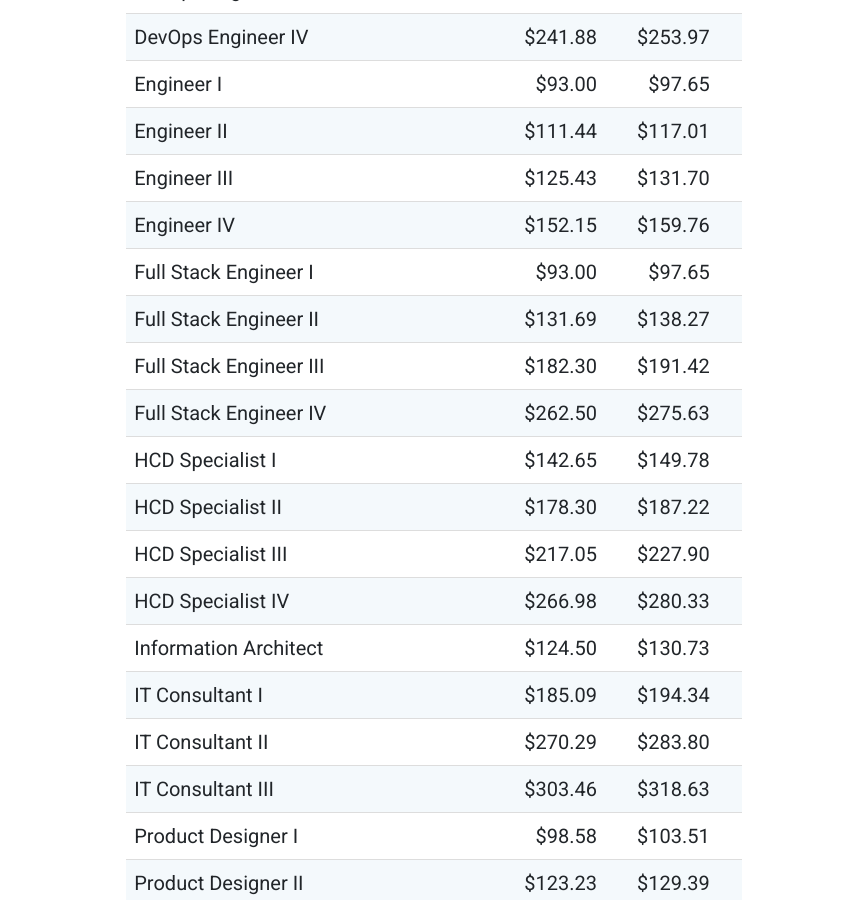
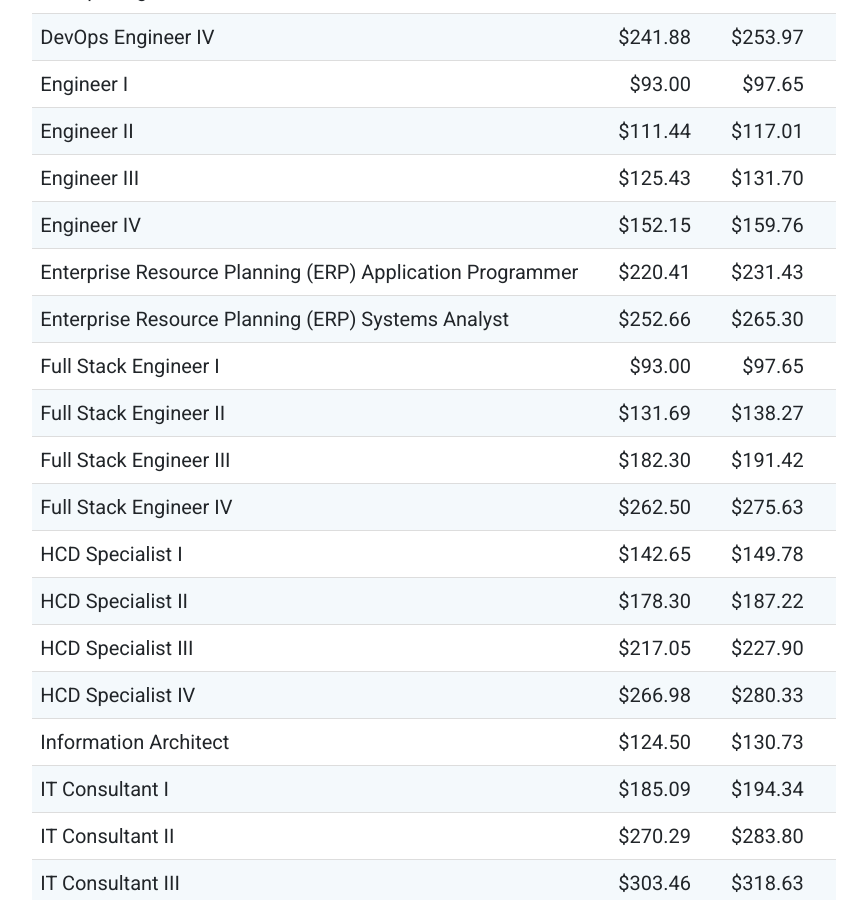
Before and after one commit to PluribusDigital/pluribusdigital-com, a Jekyll site: the page built from content/work/contract_vehicles/commercial.md, in a window 1280 px wide and 900 px high, scrolled down 2558 px. Shown: the whole window, without its empty margins (206-1073 px from the left). Built offline with Jekyll 4.4.1, drawn with Linux system fonts in a browser that asks for light colours.

Commit message:
Correct CPL

```diff
--- a/content/work/contract_vehicles/commercial.md
+++ b/content/work/contract_vehicles/commercial.md
@@ -60,6 +60,8 @@ _Commercial Price List 01/01/2023 – 12/31/2023_
 | Engineer II | \$111.44 | \$117.01 |
 | Engineer III | \$125.43 | \$131.70 |
 | Engineer IV | \$152.15 | \$159.76 |
+| Enterprise Resource Planning (ERP) Application Programmer	| \$220.41 	| \$231.43 |
+| Enterprise Resource Planning (ERP) Systems Analyst	| \$252.66 |	 \$265.30 |
 | Full Stack Engineer I | \$93.00 | \$97.65 |
 | Full Stack Engineer II | \$131.69 | \$138.27 |
 | Full Stack Engineer III | \$182.30 | \$191.42 |
```
